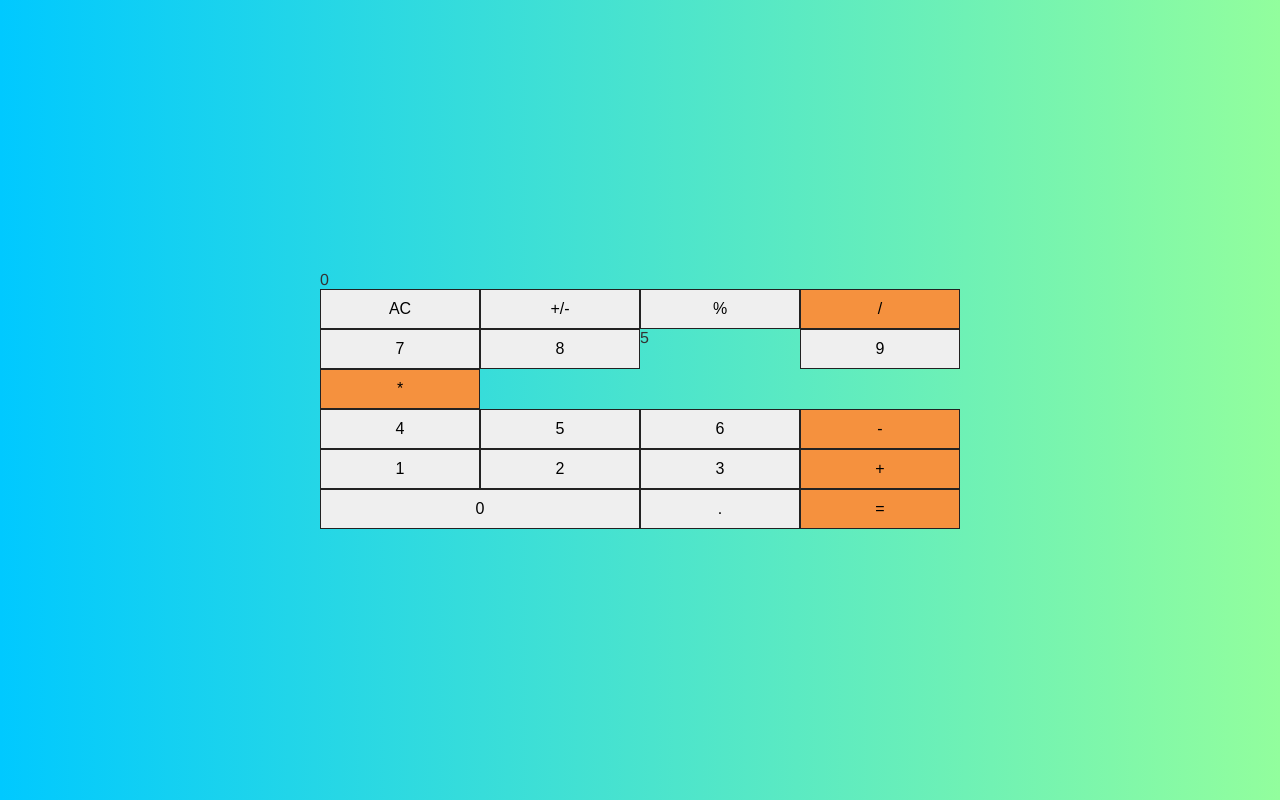
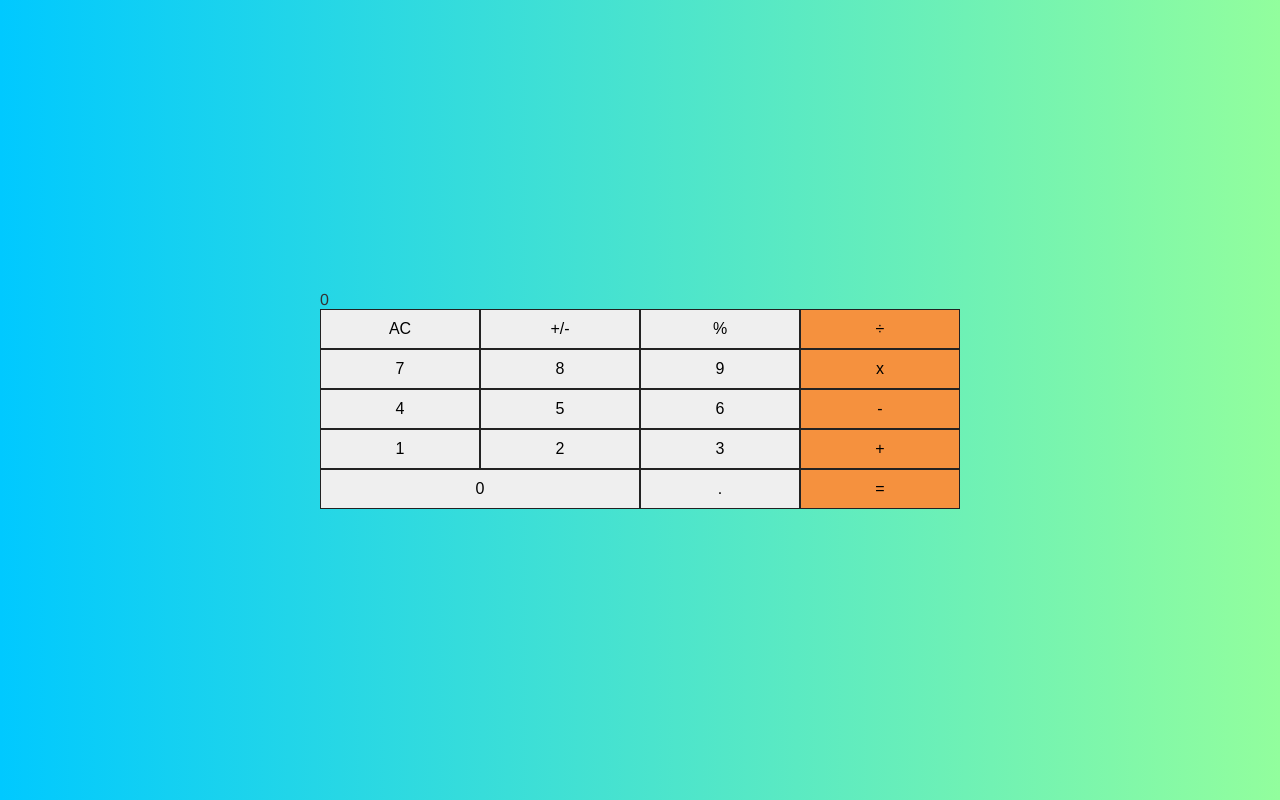
Before and after one commit to CakeInTech/Math-Magician, a React (Create React App) app: page / in a window 1280 px wide. Built offline with nearby package versions, Linux system fonts and the light colour scheme.

Commit message:
Change some symbols to make it work

```diff
--- a/src/Components/Calculator.js
+++ b/src/Components/Calculator.js
@@ -1,6 +1,6 @@
 import React from 'react';
 import '../index.css';
-import Calculate from '../logic/Calculate';
+import calculate from '../logic/calculate';
 
 // eslint-disable-next-line react/prefer-stateless-function
 class Calculator extends React.Component {
@@ -15,7 +15,7 @@ class Calculator extends React.Component {
 
    handleClick = (events) => {
      const { value } = events.target;
-     const answer = Calculate(this.state, value);
+     const answer = calculate(this.state, value);
      this.setState(answer);
    }
 
@@ -32,21 +32,20 @@ class Calculator extends React.Component {
         <div className="mainCalculator">
           <div className="screen-row" onChange={this.showAnswer}>
             {total}
+            {operation}
             {next}
-            {operation}
           </div>
           <div className="button-row one">
             <input type="button" value="AC" onClick={this.handleClick} />
             <input type="button" value="+/-" onClick={this.handleClick} />
             <input type="button" value="%" onClick={this.handleClick} />
-            <input type="button" value="/" className="orange" onClick={this.handleClick} />
+            <input type="button" value="÷" className="orange" onClick={this.handleClick} />
           </div>
           <div className="button-row two">
             <input type="button" value="7" onClick={this.handleClick} />
             <input type="button" value="8" onClick={this.handleClick} />
-            5
             <input type="button" value="9" onClick={this.handleClick} />
-            <input type="button" value="*" onClick={this.handleClick} className="orange" />
+            <input type="button" value="x" onClick={this.handleClick} className="orange" />
           </div>
           <div className="button-row three">
             <input type="button" value="4" onClick={this.handleClick} />
```
